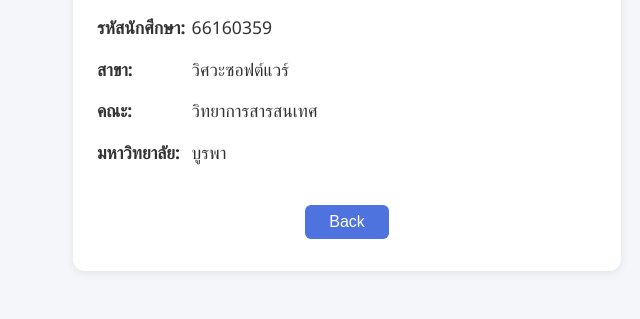
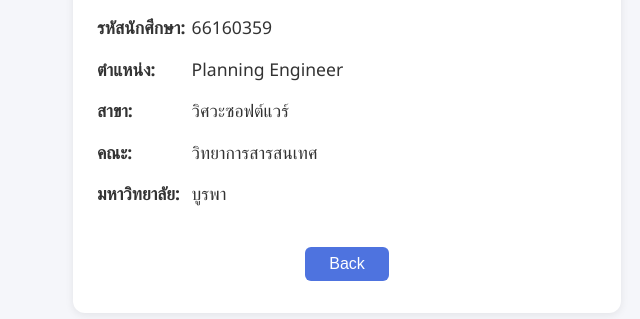
Before and after one commit to 1acto/team3-git, a plain HTML site: page members/66160359.html in a window 1280 px wide. Shown: the part 267-586 px from the top of the page, without its empty margins (293-933 px from the left). Drawn offline with Linux system fonts and the light colour scheme.

Commit message:
เพิ่มตำแหน่ง

```diff
--- a/members/66160359.html
+++ b/members/66160359.html
@@ -51,9 +51,11 @@
         <h1>ชื่อ-นามสกุล: นายนพรัตน อุดมเลิศ</h1>
         <div class="info">
             <p><strong>รหัสนักศึกษา:</strong> 66160359</p>
+            <p><strong>ตำแหน่ง:</strong> Planning Engineer</p>
             <p><strong>สาขา:</strong> วิศวะซอฟต์แวร์</p>
             <p><strong>คณะ:</strong> วิทยาการสารสนเทศ</p>
             <p><strong>มหาวิทยาลัย:</strong> บูรพา</p>
+
         </div>
         <button onclick="window.history.back()" style="margin-top:24px;padding:8px 24px;font-size:1em;background:#4e73df;color:#fff;border:none;border-radius:6px;cursor:pointer;">
             Back
```
